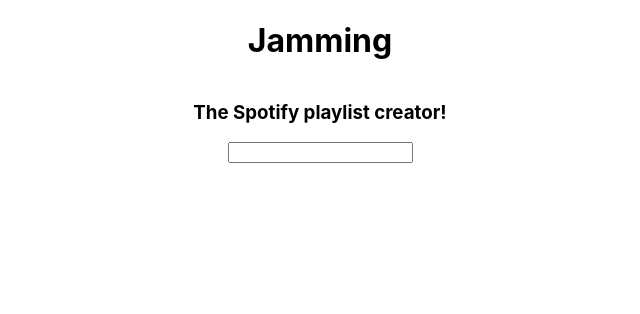
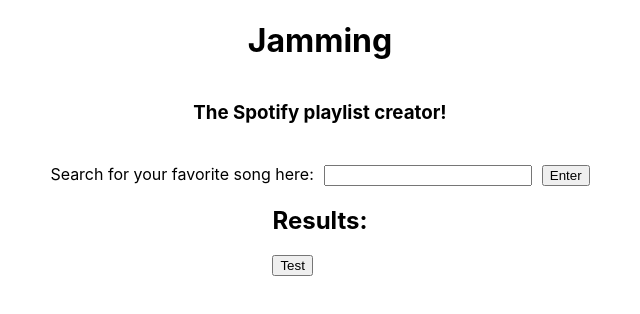
Before and after one commit to zain-711/Jamming-Portfolio, a React (Create React App) app: page / in a window 1280 px wide. Shown: the top 314 px of the page, without its empty margins (320-960 px from the left). Built offline with nearby package versions, Linux system fonts and the light colour scheme.

Commit message:
different placement and working state variables

```diff
--- a/src/components/App/App.css
+++ b/src/components/App/App.css
@@ -1,9 +1,3 @@
-.App {
-    display: flex;
-    flex-direction: column;
-    align-items: center;
-}
-
 h1 {
     text-align: center;
 
@@ -12,3 +6,24 @@
 h2{
     text-align: center;
 }
+
+.App {
+    display: flex;
+    flex-direction: column;
+    align-items: center;
+}
+
+.header {
+    display: flex;
+    flex-direction: column;
+    align-items: center;
+}
+
+.subheading1{
+    margin-bottom: 40px;
+}
+
+.search{
+    display: flex;
+
+}
--- a/src/components/App/App.js
+++ b/src/components/App/App.js
@@ -1,14 +1,32 @@
 import './App.css';
 import SearchBar from "../Searchbar/SearchBar";
+import SearchResults from '../SearchResults/SearchResults';
+import { useState } from 'react';
 
 
 function App() {
+
+
+  const [searchValue, setSearchValue] = useState("")
+  const [storedSearch, setStoredSearch] = useState("")
+
+
+
   return (
     <div className="App">
-      <h1>Jamming</h1>
-      <h3>The Spotify playlist creator!</h3>
-      <SearchBar />
-    </div>
+      <div className='header'>
+        <h1>Jamming</h1>
+        <h3 className='subheading1'>The Spotify playlist creator!</h3>
+        <div className='search'>
+          <label style={{marginRight: 10}}>Search for your favorite song here:</label>
+          <SearchBar value={searchValue} setValue={setSearchValue} storedSearch={storedSearch} setStoredSearch={setStoredSearch}/>
+        </div>
+      </div>
+      <div>
+        <SearchResults value={searchValue} storedSearch={storedSearch}/>
+      </div>
+
+      </div>
   );
 }
 
--- /dev/null
+++ b/src/components/SearchResults/SearchResults.js
@@ -0,0 +1,23 @@
+import './SearchResults.css';
+
+function SearchResults(props){
+
+    const { storedSearch } = props;
+
+    function test(){
+        console.log(storedSearch)
+    }
+
+    return (
+        <div>
+            <h2>Results:</h2>
+            <button onClick={test}>Test</button>
+        </div>
+    )
+
+}
+
+export default SearchResults
+
+
+// make a button next to the search bar for results to show up
--- a/src/components/Searchbar/SearchBar.css
+++ b/src/components/Searchbar/SearchBar.css
@@ -0,0 +1,4 @@
+.searchbar{
+    width: 200px;
+    margin-right: 10px;
+}
--- a/src/components/Searchbar/SearchBar.js
+++ b/src/components/Searchbar/SearchBar.js
@@ -1,14 +1,27 @@
-import { useState } from 'react';
+import './SearchBar.css'
 
-function SearchBar(){
+function SearchBar(props){
+    const { value } = props
+    const { setValue } = props
+    const { storedSearch } = props
+    const { setStoredSearch } = props
 
-    const [searchValue, setSearchValue] = useState("")
+
 
     const handleChange = (e) => {
-        setSearchValue(e.target.value)
+        setValue(e.target.value)
     }
 
-    return <input defaultValue={searchValue} onChange={handleChange}/>
+    const handleClick = () => {
+        setStoredSearch(value)
+        console.log(storedSearch)
+    }
+
+    return (<div>
+        <input className='searchbar' value={value} onChange={handleChange}/>
+        <button onClick={handleClick}>Enter</button>
+    </div>)
+
 }
 
 export default SearchBar;
```
Also changed, not shown: src/components/SearchResults/SearchResults.css (added).
